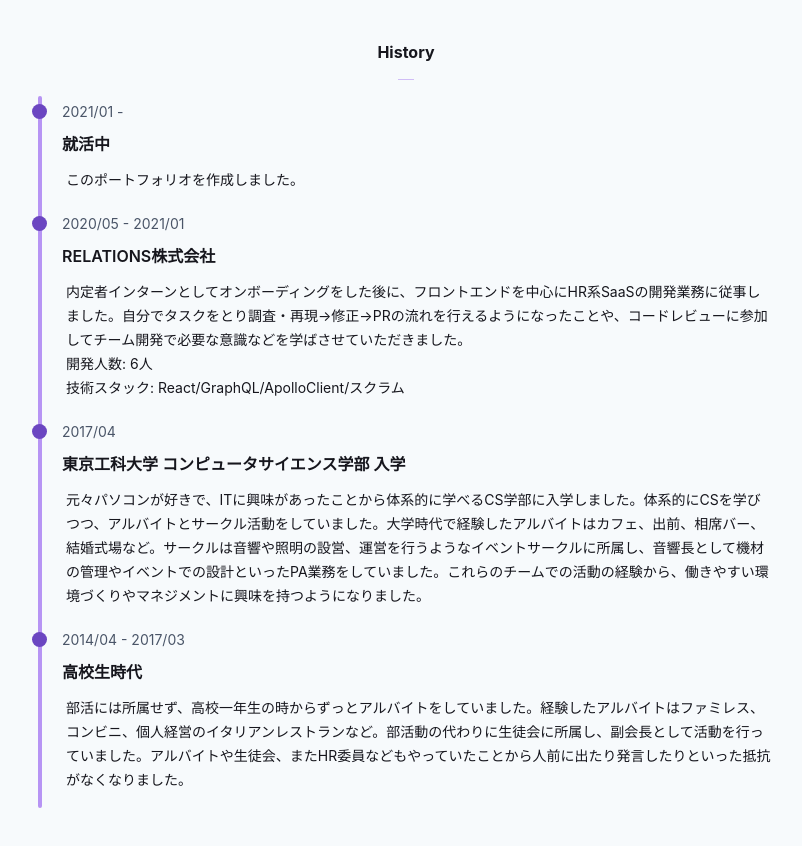
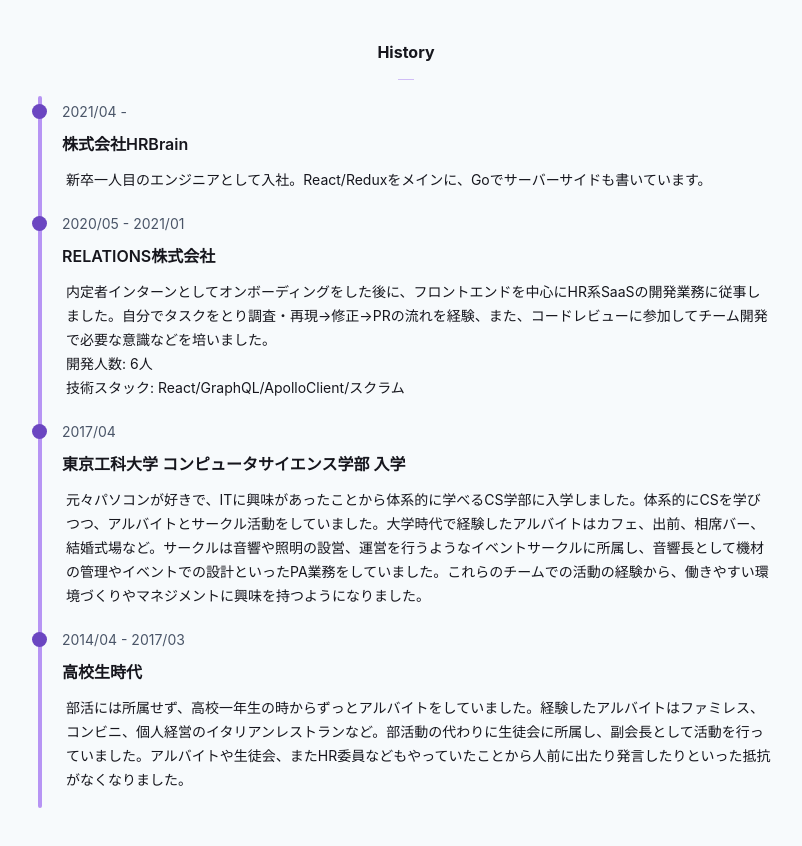
Before and after one commit to mrskiro/blog-first, a Next.js app: page /about in a window 1280 px wide. Shown: the part 1140-1986 px from the top of the page, without its empty margins (234-1036 px from the left). Built offline with nearby package versions, Linux system fonts and the light colour scheme.

Commit message:
update: histories

```diff
--- a/src/constants/histories.ts
+++ b/src/constants/histories.ts
@@ -1,13 +1,14 @@
 export const histories = [
   {
-    date: '2021/01 - ',
-    title: '就活中',
-    description: 'このポートフォリオを作成しました。',
+    date: '2021/04 - ',
+    title: '株式会社HRBrain',
+    description:
+      '新卒一人目のエンジニアとして入社。React/Reduxをメインに、Goでサーバーサイドも書いています。',
   },
   {
     date: '2020/05 - 2021/01',
     title: 'RELATIONS株式会社',
-    description: `内定者インターンとしてオンボーディングをした後に、フロントエンドを中心にHR系SaaSの開発業務に従事しました。自分でタスクをとり調査・再現→修正→PRの流れを行えるようになったことや、コードレビューに参加してチーム開発で必要な意識などを学ばさせていただきました。
+    description: `内定者インターンとしてオンボーディングをした後に、フロントエンドを中心にHR系SaaSの開発業務に従事しました。自分でタスクをとり調査・再現→修正→PRの流れを経験、また、コードレビューに参加してチーム開発で必要な意識などを培いました。
     開発人数: 6人
     技術スタック: React/GraphQL/ApolloClient/スクラム
     `,
```
